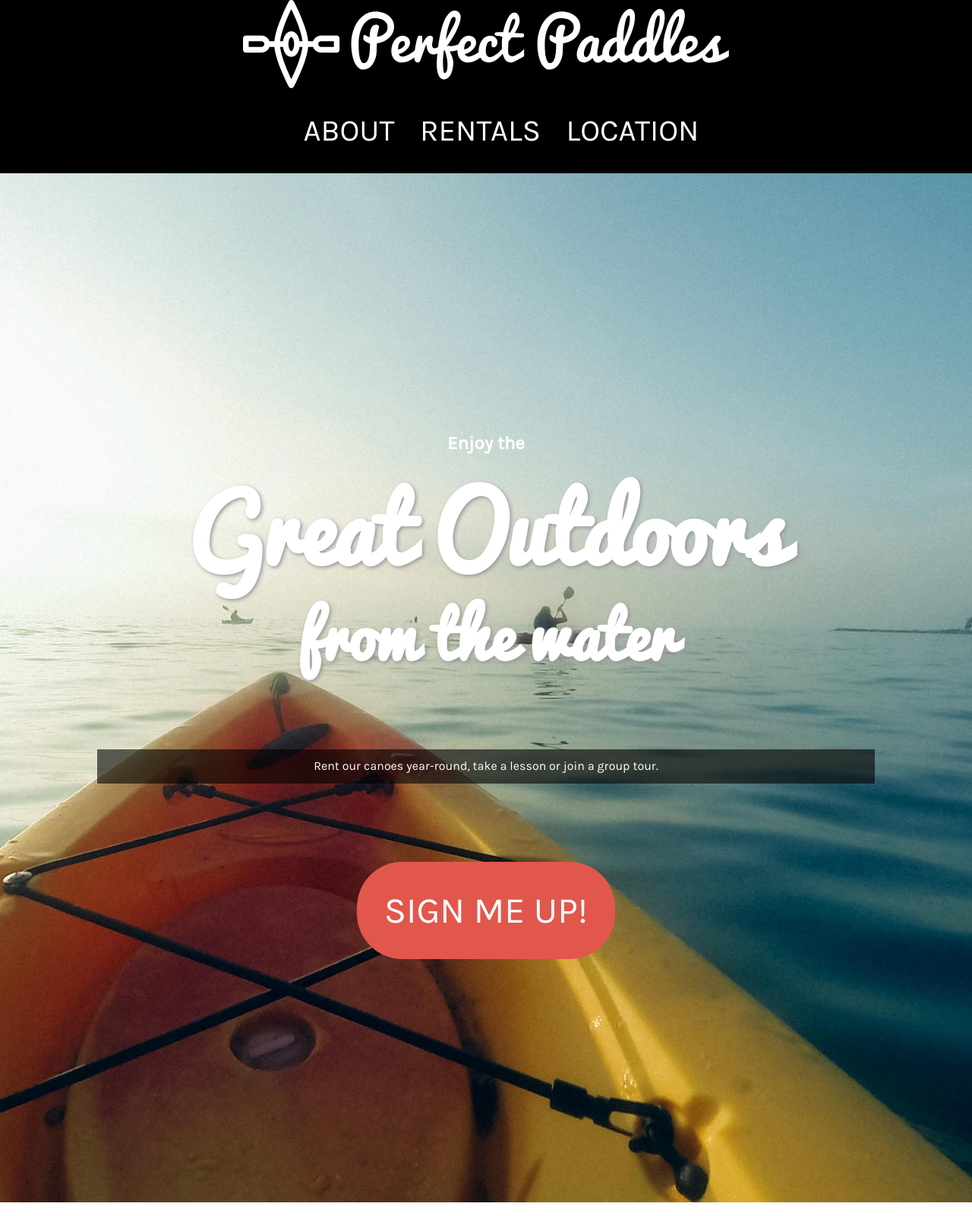
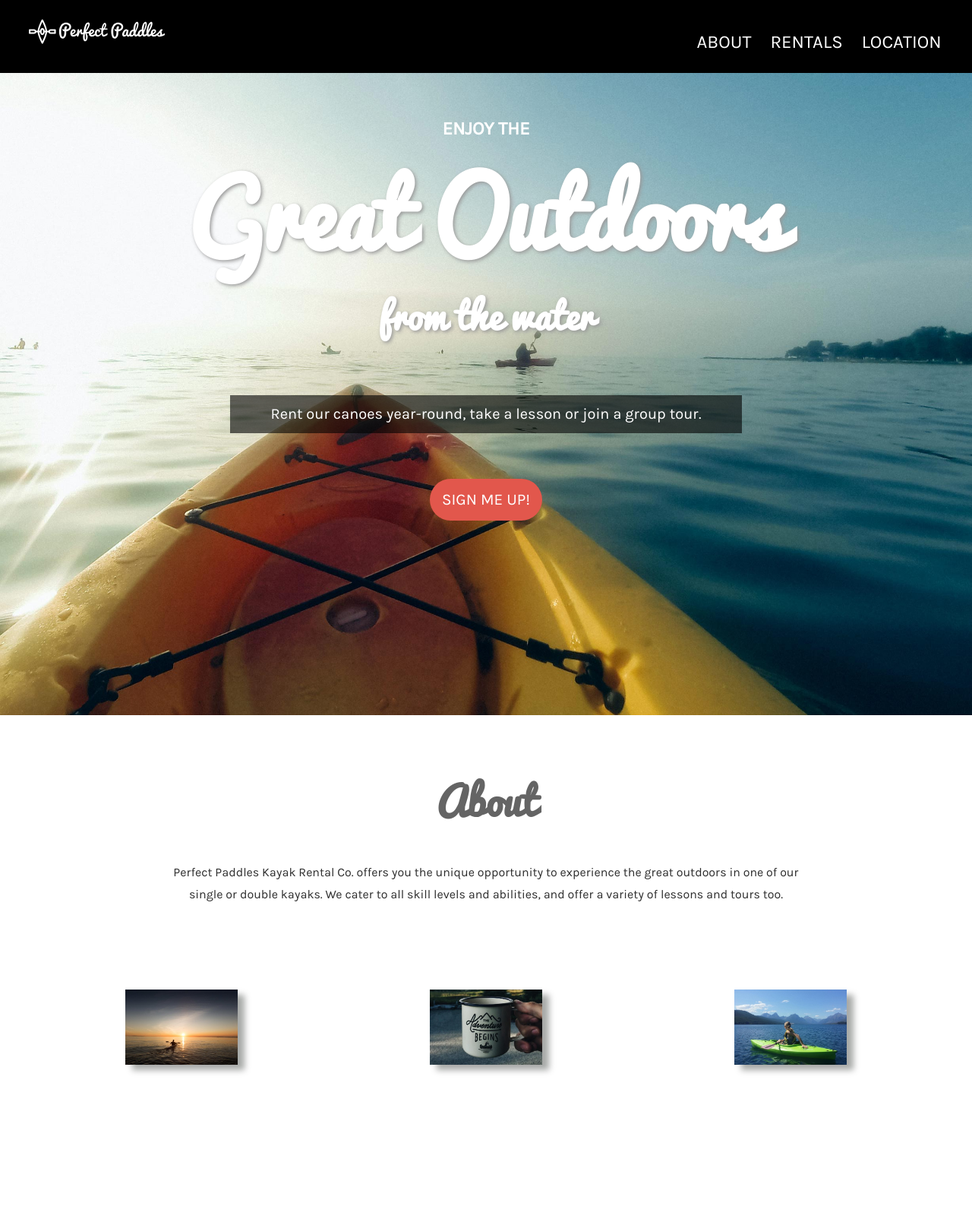
Before and after one commit to mmayert/perfect-padles, a plain HTML site: page index.html in a window 1280 px wide. Shown: the top 1600 px of the page at 76% size. Drawn offline with Linux system fonts and the light colour scheme.

Commit message:
desktop media query

```diff
--- a/index.html
+++ b/index.html
@@ -33,11 +33,11 @@
             <p>
               Perfect Paddles Kayak Rental Co. offers you the unique opportunity to experience the great outdoors in one of our single or double kayaks. We cater to all skill levels and abilities, and offer a variety of lessons and tours too.</p>
         </section>
-        <div class="about-images">
-                    <img src="images/sunset-kayak-for-web.jpg" alt="A kayak on the water at sunset" class="image-1">
-                    <img src="images/coffee-adventure-for-web.jpg" alt= "A coffee mug with the phrase the adventure begins on it" class="image-2">
-                    <img src="images/girl-in-kayak-for-web.jpg" alt="A girl on the lake in a green kayak." class="image-3">
-                </div>
+        <section class="about-images">
+                    <div class="img-1"><img src="images/sunset-kayak-for-web.jpg" alt="A kayak on the water at sunset" class="image-1"></div>
+                    <div class="img-2"><img src="images/coffee-adventure-for-web.jpg" alt= "A coffee mug with the phrase the adventure begins on it" class="image-2"></div>
+                    <div class="img-3"><img src="images/girl-in-kayak-for-web.jpg" alt="A girl on the lake in a green kayak." class="image-3"></div>
+                </section>
 
 <a name="rentals"  />
 <h1 class="section-header">Rentals</h1>
@@ -79,7 +79,7 @@
         </section>
 
         <a name="location"  />
-        <section class="location-section container-2">
+        <section class="location-section container-4">
             <h1 class="section-header">location</h1>
             <p> Come visit us at our location on Cornwall Avenue and Yew Street in Vancouver:</p>
             <div class="map">
--- a/style.css
+++ b/style.css
@@ -168,7 +168,7 @@ button a:hover{color:#b64036;}
 
     line-height:180%;
     text-align:left;
-    padding-right:20%;
+    padding-right:8%;
 }
 
 .telephone {
@@ -208,6 +208,11 @@ button a:hover{color:#b64036;}
 p  {
     line-height:180%;
 }
+.container-4 {
+    padding:1% 1%;
+    width:97%
+
+}
 
 /*Footer*/
 .site-footer{
@@ -234,5 +239,86 @@ p  {
 }
 
 @media (min-width:1140px) {
+    .site-header {
+    height: 12%;
+    flex-direction:row;
+    justify-content:space-between;
+}
+
+.logo-photo{
+    height:60%;
+    width:70%;
+    margin:5%;
+    text-align:left;
+}
+.menu-primary ul{
+    font-size:1.5em;
+    text-align: right;
+    padding:1%;
+    margin:2%;
+}
+
+.container {
+    margin:0 auto;
+    padding:3%;
+    height:96%;
 
 }
+
+#banner-paragraph{
+    font-size:1.25em;
+    margin:5% 22%;
+}
+.banner-section .first-line {
+    text-transform:uppercase;
+}
+.banner-section .third-line{
+    line-height:2;
+    font-size:2em;
+}
+.sign-me-up{
+    font-size:1.3em;
+}
+.section-header {
+    font-size:3.25em;
+    margin:4% 0%;
+}
+.about-section p {
+     margin:3% 17%;
+}
+.about-images{
+    display:flex;
+    flex-direction: row;
+    justify-content:space-around;
+    margin:3%
+}
+.container-3{
+    display:flex;
+    flex-direction: row;
+    justify-content:space-around;
+
+}
+.column1of2 {
+    width:49%;
+}
+.column1of2 p{
+    padding-right:5%;
+}
+.column2of2{
+    width:49%
+}
+
+.site-footer {
+    display:flex;
+    flex-direction:row;
+    justify-content:flex-start;
+    font-size:1em;
+    padding:5% 10% 5% 2%;
+    height:30%;
+}
+.left-side-footer{
+    text-align:left;
+    width:25%;
+}
+
+}
```
